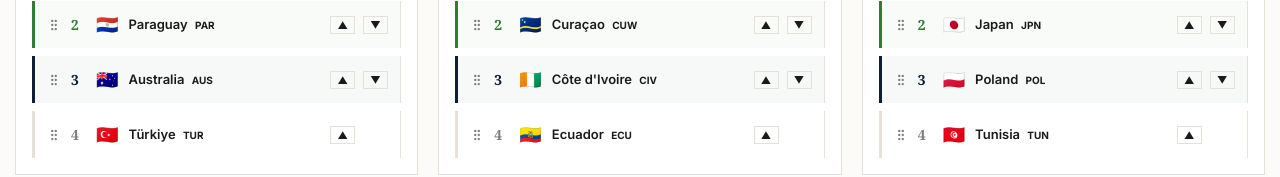
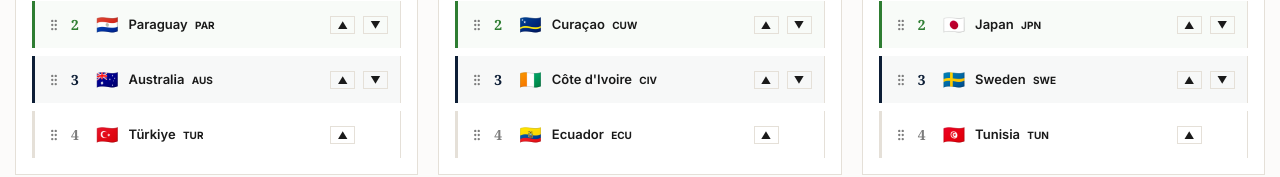
Before and after one commit to vinicius741/WC-simulator, a React (Vite) app: page / in a window 1280 px wide. Shown: the part 749-926 px from the top of the page. Built offline with nearby package versions, Linux system fonts and the light colour scheme; a web font is replaced by a local one.

Commit message:
fix: replace Poland with Sweden in Group F to match real WC 2026 draw
The real World Cup 2026 has Sweden (not Poland) in Group F with
Netherlands, Japan, and Tunisia. Update the simulator's team data and
add Swedish team-name translations (EN + pt-BR).

```diff
--- a/src/data/teams.ts
+++ b/src/data/teams.ts
@@ -34,7 +34,7 @@ export const TEAMS: Team[] = [
   // Group F
   { id: 'ned', name: 'Netherlands', code: 'NED', flag: '🇳🇱', group: 'F', rating: 88 },
   { id: 'jpn', name: 'Japan', code: 'JPN', flag: '🇯🇵', group: 'F', rating: 83 },
-  { id: 'pol', name: 'Poland', code: 'POL', flag: '🇵🇱', group: 'F', rating: 81 },
+  { id: 'swe', name: 'Sweden', code: 'SWE', flag: '🇸🇪', group: 'F', rating: 80 },
   { id: 'tun', name: 'Tunisia', code: 'TUN', flag: '🇹🇳', group: 'F', rating: 76 },
 
   // Group G
--- a/src/data/translations.ts
+++ b/src/data/translations.ts
@@ -131,7 +131,8 @@ export const TRANSLATIONS = {
     eng: "England",
     cro: "Croatia",
     gha: "Ghana",
-    pan: "Panama"
+    pan: "Panama",
+    swe: "Sweden"
   },
   'pt-BR': {
     // Header
@@ -265,6 +266,7 @@ export const TRANSLATIONS = {
     eng: "Inglaterra",
     cro: "Croácia",
     gha: "Gana",
-    pan: "Panamá"
+    pan: "Panamá",
+    swe: "Suécia"
   }
 };
```
